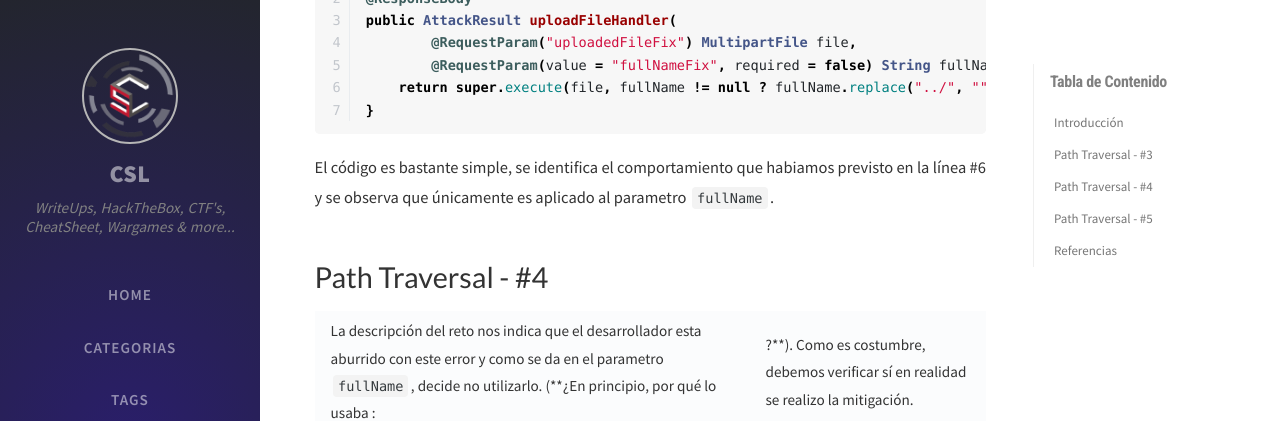
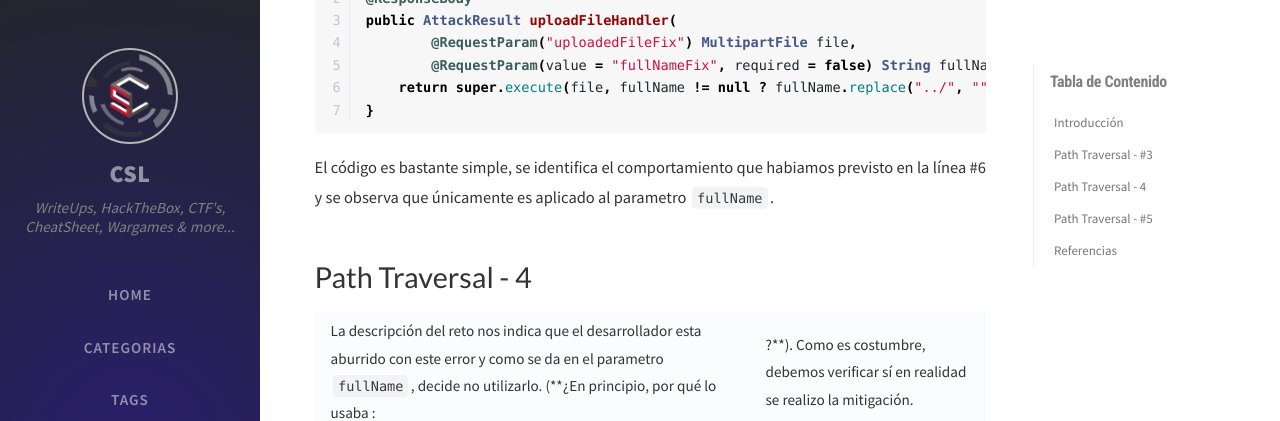
Before and after one commit to CSL-LABS/CSL-LABS.github.io, a Jekyll site: the page built from _posts/2021-01-07-webgoat-a1-path-traversal.md, in a window 1280 px wide and 900 px high, scrolled down 3942 px. Shown: the top 421 px of the window. Built offline with Jekyll 4.4.1, drawn with Linux system fonts in a browser that asks for light colours; nearby versions of some CDN libraries; comment, search, counter and statistics services are not loaded.

```diff
--- a/_posts/2021-01-07-webgoat-a1-path-traversal.md
+++ b/_posts/2021-01-07-webgoat-a1-path-traversal.md
@@ -109,7 +109,7 @@ public AttackResult uploadFileHandler(
 
 El código es bastante simple, se identifica el comportamiento que habiamos previsto en la línea #6 y se observa que únicamente es aplicado al parametro ``fullName``.
 
-# Path Traversal - #4
+# Path Traversal - 4
 
 La descripción del reto nos indica que el desarrollador esta aburrido con este error y como se da en el parametro ``fullName``, decide no utilizarlo. (**¿En principio, por qué lo usaba :| ?**). Como es costumbre, debemos verificar sí en realidad se realizo la mitigación.
 
```
